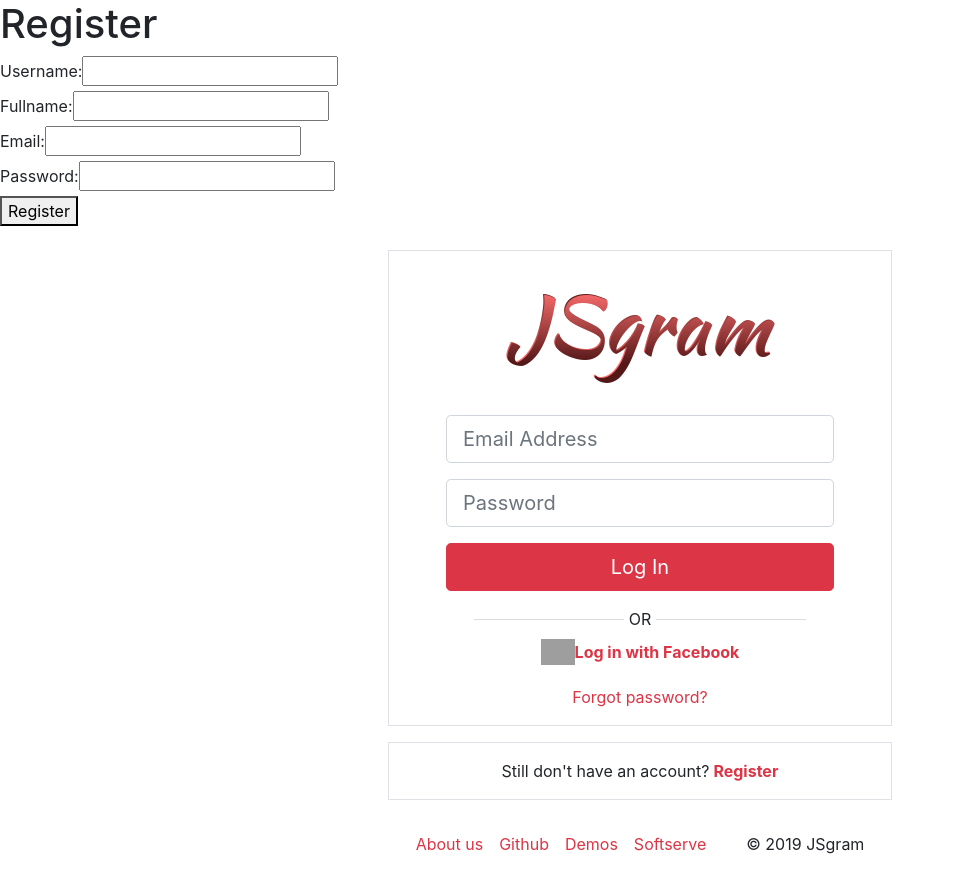
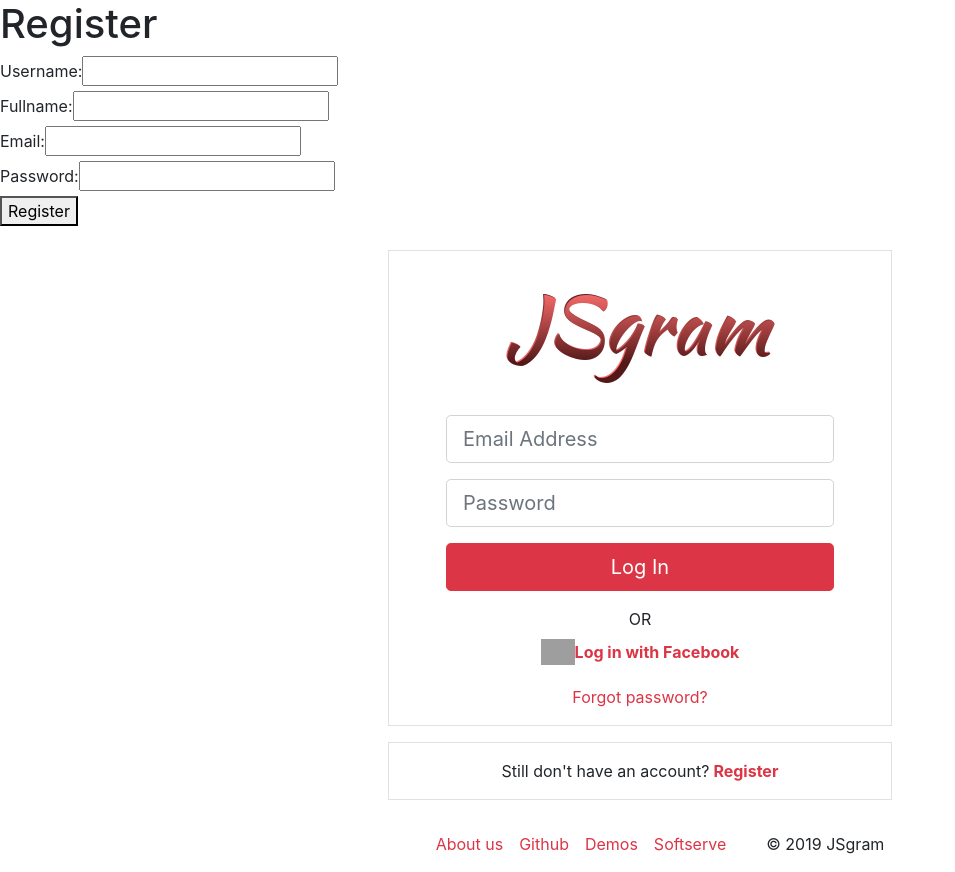
Before and after one commit to jsgram/JSGram, a React (Create React App) app in the folder client/: page / in a window 1280 px wide. Shown: the whole page, without its empty margins (0-955 px from the left). Built offline with nearby package versions, Linux system fonts and the light colour scheme; grey boxes are pictures that could not be loaded.

Commit message:
fix mistakes, add styles

```diff
--- a/client/src/components/Footer/Footer.js
+++ b/client/src/components/Footer/Footer.js
@@ -1,5 +1,5 @@
 import React from 'react'
-import '../assets/styles/Footer.scss'
+import '../styles/Footer.scss'
 
 const footerLink = [
   { id: 1, label: 'About us', href: '#' },
@@ -9,8 +9,8 @@
 ]
 
 export const Footer = () => (
-  <div className="page-footer">
-    <ul className="list-unstyled">
+  <div className="page-footer footer">
+    <ul className="footer-link">
       {
         footerLink.map((footer) => (
           <li key={footer.id}>
--- a/client/src/components/Login/Login.tsx
+++ b/client/src/components/Login/Login.tsx
@@ -1,6 +1,6 @@
 import React from 'react';
 import {Button, Form, FormGroup, Input} from 'reactstrap';
-import '../assets/styles/Login.scss';
+import '../styles/Login.scss';
 import logo from '../assets/logo.png';
 
 
--- a/client/src/components/assets/styles/Footer.scss
+++ /dev/null
@@ -1,24 +0,0 @@
-@import './variables';
-
-.footer-link {
-  a {
-    font-size: 1rem;
-
-    span {
-      font-size: 1rem;
-    }
-  }
-
-  .footer {
-    flex: 0 0 auto;
-  }
-}
-
-.page-footer {
-  display: flex;
-  justify-content: center;
-}
-
-.list-unstyled {
-  display: flex;
-}
--- /dev/null
+++ b/client/src/components/styles/Footer.scss
@@ -0,0 +1,16 @@
+@import 'variables';
+
+.footer {
+    flex: 0 0 auto;
+  }
+
+
+.page-footer {
+  display: flex;
+  justify-content: center;
+}
+
+.footer-link {
+  display: flex;
+  list-style-type: none;
+}
--- a/client/src/components/assets/styles/Login.scss
+++ b/client/src/components/styles/Login.scss
@@ -23,6 +23,5 @@
   display: inline-block;
   height: 1px;
   width: 150px;
-  background: gainsboro;
   margin: 5px;
 }
```
Also changed, not shown: client/src/components/styles/_variables.scss (renamed from client/src/components/assets/styles/_variables.scss).
